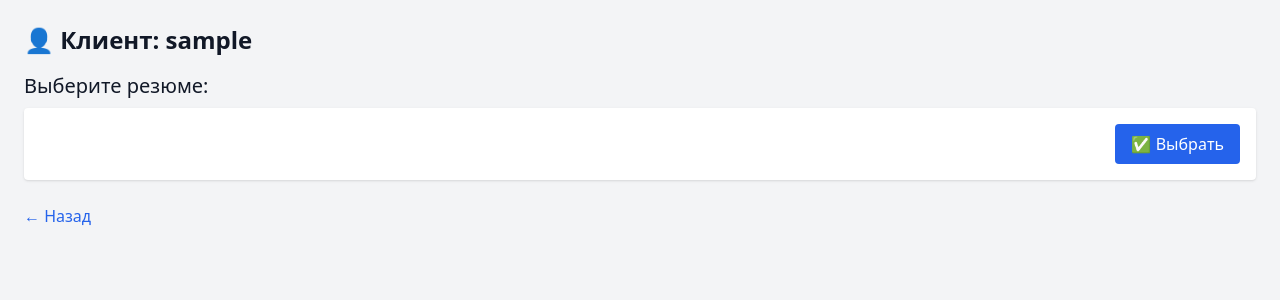
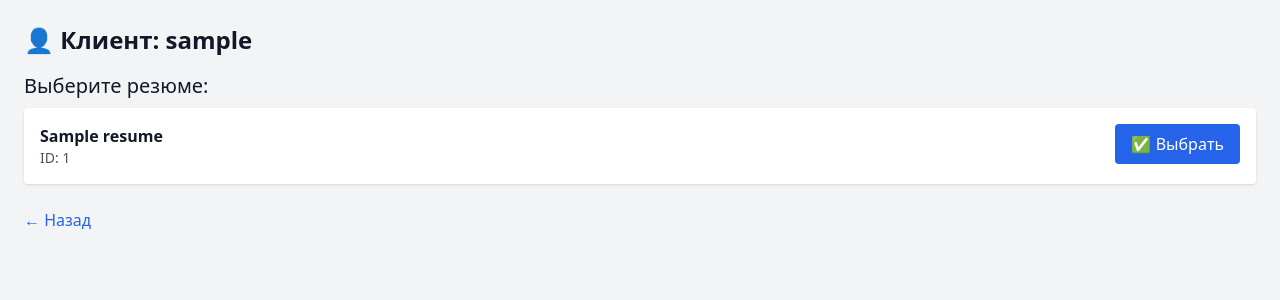
Before and after one commit to AlexyzmH/hh_auto_apply, a Flask app: template templates/customer.html in a window 1280 px wide. Shown: the top 300 px of the page. Run offline with Flask 3, Linux system fonts and the light colour scheme; the template is opened without the code that fills it: most values are stand-ins (such as "Sample title", 1, 10 or a date in 2020); some libraries are stand-ins or nearby versions.

Commit message:
changed strucktur

```diff
--- a/templates/customer.html
+++ b/templates/customer.html
@@ -14,8 +14,11 @@
       <ul class="space-y-2">
         {% for resume in resumes %}
           <li class="bg-white p-4 rounded shadow">
-            <div class="flex justify-between items-center">
+  <div class="flex justify-between items-start">
     <div>
+      <p class="font-semibold">{{ resume.title }}</p>
+      <p class="text-sm text-gray-600">ID: {{ resume.id }}</p>
+
       {% set my_responses = responses.get(resume.id, []) %}
       {% if my_responses %}
         <div class="mt-3 bg-gray-50 p-3 rounded border">
@@ -33,9 +36,9 @@
           </div>
         </div>
       {% endif %}
+    </div>
 
-              </div>
-              <form method="post" action="/select_resume">
+    <form method="post" action="/select_resume" class="ml-4">
       <input type="hidden" name="customer_id" value="{{ customer_id }}">
       <input type="hidden" name="resume_id" value="{{ resume.id }}">
       <button type="submit" class="bg-blue-600 text-white px-4 py-2 rounded hover:bg-blue-700">
@@ -44,6 +47,7 @@
     </form>
   </div>
 </li>
+
         {% endfor %}
       </ul>
     {% else %}
```
Lines whose indentation alone changed are shown as unchanged.
